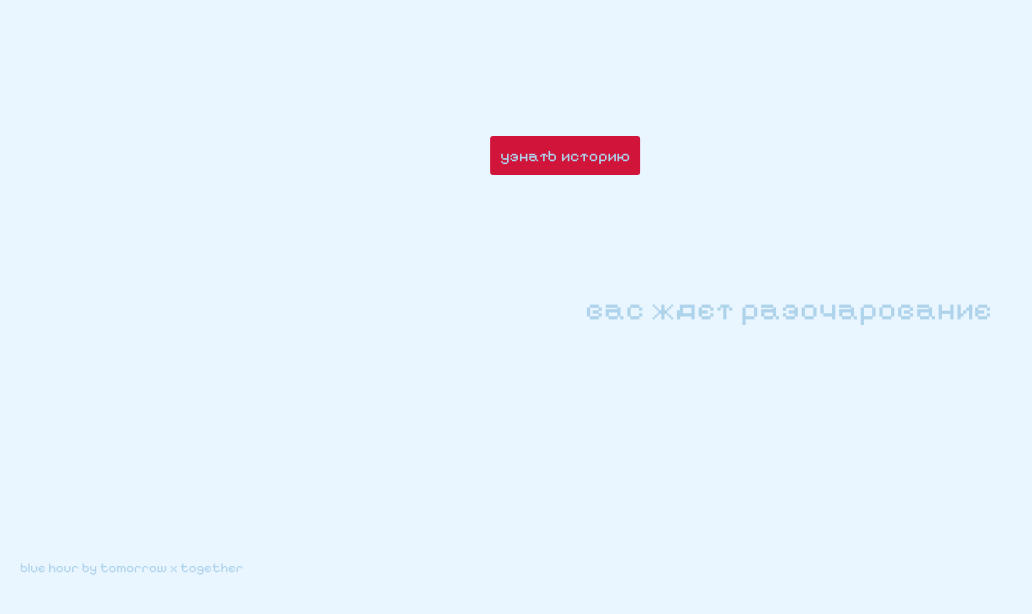
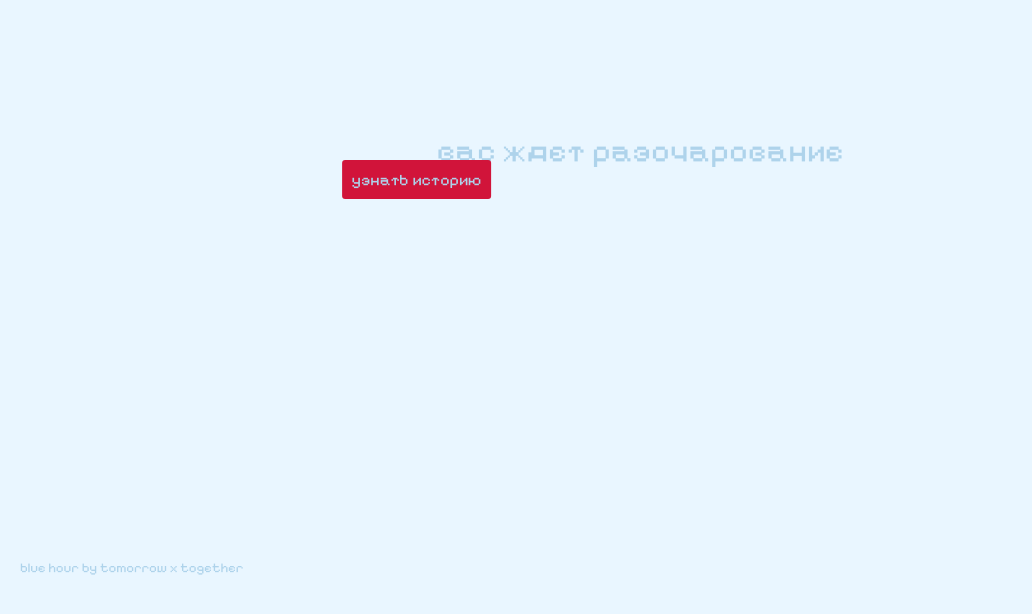
Before and after one commit to m4rreo/but-u-r-not-red-flower-bro, a plain HTML site: page index.html in a window 1280 px wide. Both pictures are taken after a click on the picture 640 px from the left and 346 px from the top of the page. Shown: the whole page, without its empty margins (0-1032 px from the left). Drawn offline with Linux system fonts and the light colour scheme.

Commit message:
Update styles.css

```diff
--- a/styles.css
+++ b/styles.css
@@ -79,9 +79,7 @@ body {
 #prediction {
     font-size: xx-large;
     color: #aed3eb;
-    position: absolute;
-    top: 270px;
-    opacity: 0;
+    align-items: center;
     transform: translateY(10px);
     transition: opacity 0.6s ease, transform 0.6s ease;
 }
```
